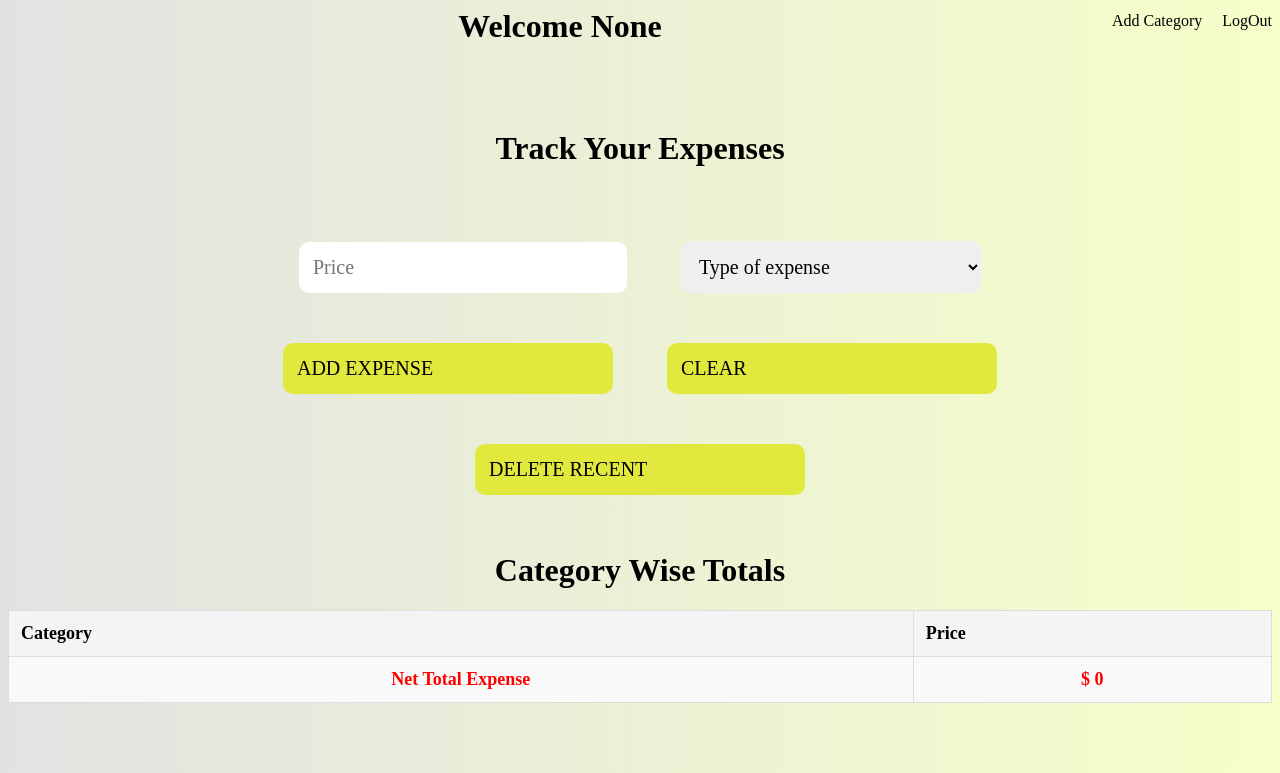
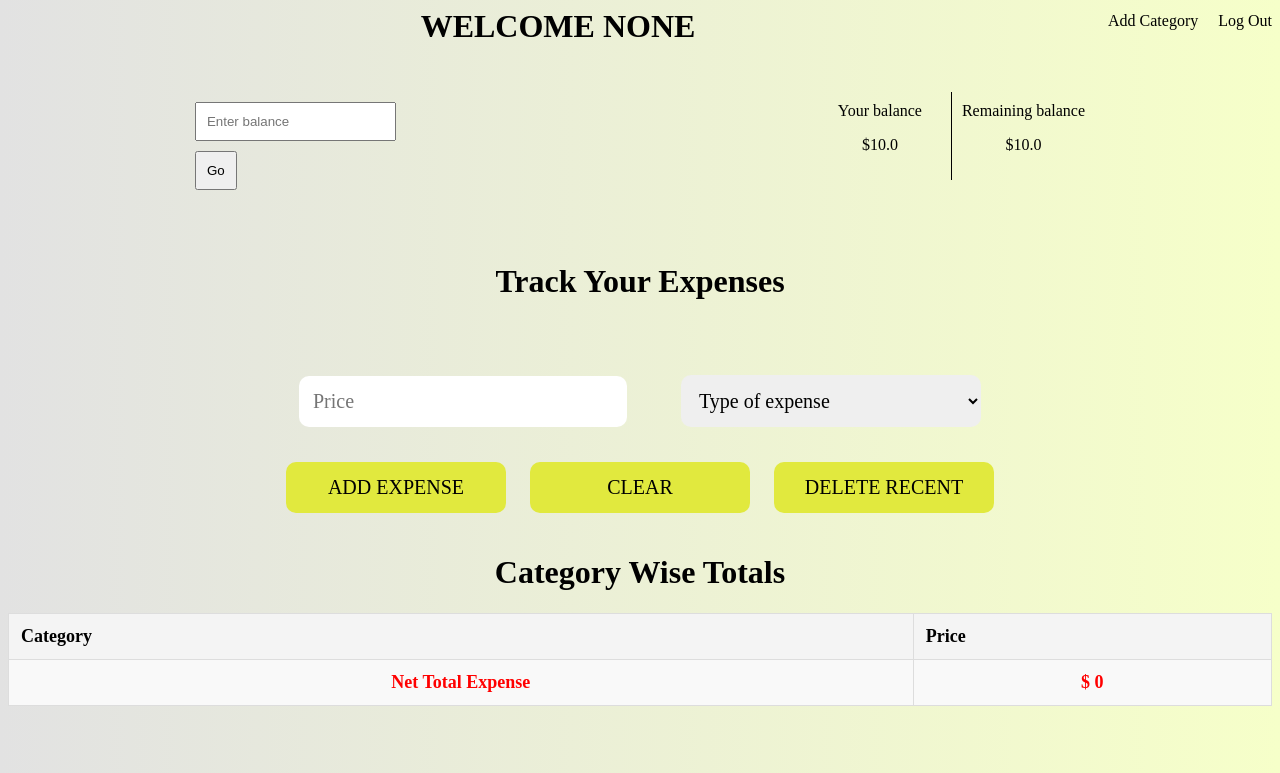
Before and after one commit to siva-sanker/Expense-tracker, a Django app: page /expense/ in a window 1280 px wide. Shown: the top 773 px of the page. Run offline with Django 5.2, Linux system fonts and the light colour scheme; a user stored in the database is signed in; data comes from the database, SQL or seed files in the repository; both versions use the stored data as it was after the commit; tables that the repository leaves empty hold one stand-in row (values such as "Sample post").

Commit message:
balance and remaining balance added

```diff
--- a/app/models.py
+++ b/app/models.py
@@ -6,5 +6,9 @@ class Category(models.Model):
 
 class Expense(models.Model):
     category=models.ForeignKey(Category,on_delete=models.CASCADE)
-    price=models.DecimalField(max_digits=10,decimal_places=2)
+    price=models.FloatField()
     user=models.ForeignKey(User,on_delete=models.CASCADE,null=True)
+
+class Balance(models.Model):
+    balance=models.FloatField()
+    user=models.ForeignKey(User,on_delete=models.CASCADE,null=True)
--- a/app/static/css/expensetracker.css
+++ b/app/static/css/expensetracker.css
@@ -7,12 +7,13 @@ body{
 }
 .heading{
     display: flex;
+    text-align: center;
     justify-content: space-between;
     width: 100%;
-    text-align: center;
 }
 .heading h1{
     margin: auto;
+    text-transform: uppercase;
 }
 .heading .add-category{
     display: flex;
@@ -39,7 +40,7 @@ body{
     /* border: 1px solid black; */
     /* border-radius: 10px; */
     margin-left: 5%;
-    margin-top: 5%;
+    margin-top: 1%;
 }
 .main form{
     /* display: block; */
@@ -67,12 +68,13 @@ form h1{
 .input-box button{
     display: inline-flex;
     padding: 14px;
-    width: 330px;
+    width: 220px;
     border-radius: 10px;
     border: none;
     background-color: #e1e93e;
     text-transform: uppercase;
-    margin: 25px;
+    justify-content: center;
+    margin: 10px;
     font-family: 'Times New Roman', Times, serif;
     font-size: 20px;
 }
@@ -83,7 +85,7 @@ form h1{
 }
 .categorywise ul li{
     display: inline-flex;
-    margin: 50px;
+    margin: 20px;
     text-transform: capitalize;
     font-family: 'Times New Roman', Times, serif;
     font-size: 20px;
@@ -111,3 +113,42 @@ tbody tr:nth-child(even) {
 tbody tr:hover {
     background-color: #f1f1f1;
 }
+
+
+.balanceform{
+    /* display: grid;
+    grid-template-columns: 1fr 1fr; */
+    /* border: 1px solid black; */
+    margin-top: 3%;
+    width: 80%;
+    height: 150px;
+    margin-left: 10%;
+    padding: 0;
+}
+.balanceform form{
+    float: left;
+    /* border: 1px solid; */
+    width: fit-content;
+}
+.balanceform form input{
+    display: block;
+    margin: 10px;
+    padding: 10px;
+}
+.balance{
+    display: grid;
+    grid-template-columns: 1fr 1fr;
+    float: right;
+    width: fit-content;
+    /* border: 1px solid; */
+}
+.curbal{
+    text-align: center;
+    border: none;
+    border-right: 1px solid black;
+    padding: 10px;
+}
+.netbal{
+    text-align: center;
+    padding: 10px;
+}
--- a/app/static/css/homestyle.css
+++ b/app/static/css/homestyle.css
@@ -1,7 +1,7 @@
 @import url('https://fonts.googleapis.com/css2?family=Big+Shoulders:opsz,wght@10..72,100..900&family=Kalnia+Glaze:wght@100..700&family=Shadows+Into+Light&display=swap');
 
 body{
-    background: linear-gradient(90deg, #e2e2e2, #ebf6b5);
+    /* background: linear-gradient(90deg, #e2e2e2, #ebf6b5); */
     color: black;
 }
 header{
--- a/app/templates/expensetracker.html
+++ b/app/templates/expensetracker.html
@@ -13,11 +13,29 @@
         <h1>Welcome {{ username }}</h1>
         <div class="add-category">
             <a href="{% url 'add' %}">Add Category</a>
-            <a href="{% url 'logout' %}">LogOut</a>
+            <a href="{% url 'logout' %}">Log Out</a>
         </div>
     </div>
 
     <div class="main">
+
+        <div class="balanceform" id="balanceForm">
+            <form action="" method="post">
+                {% csrf_token %}
+                <input type="number" name="bal" placeholder="Enter balance">
+                <input type="submit" value="Go">
+            </form>
+            <div class="balance">
+                <div class="curbal">
+                    <label for="">Your balance</label>
+                    <p>${{ bal.balance }}</p>
+                </div>
+                <div class="netbal">
+                    <label for="">Remaining balance</label>
+                    <p>${{ remaining }}</p>
+                </div>
+            </div>
+        </div>
         <form method="post">
             {% csrf_token %}
             <h1>Track Your Expenses</h1>
--- a/app/views.py
+++ b/app/views.py
@@ -6,7 +6,7 @@ from django.contrib.auth.hashers import make_password
 from django.urls import reverse
 from django.http import HttpResponse
 from django.db.models import Sum
-from .models import Category,Expense
+from .models import Category,Expense,Balance
 
 def home(request):
     return render(request,'home.html')
@@ -62,7 +62,15 @@ def expense(request):
     categories=Category.objects.all()
 
     if request.method=='POST':
-        if 'add_expense' in request.POST:
+        if 'bal' in request.POST:
+            amount=request.POST.get('bal')
+            if amount:
+                Balance.objects.update_or_create(
+                    user=request.user,
+                    defaults={'balance': amount}
+                )
+
+        elif 'add_expense' in request.POST:
             price=float(request.POST['price'])
             cat_id=request.POST['category']
 
@@ -75,6 +83,7 @@ def expense(request):
         elif 'delete_expense' in request.POST:
             Expense.objects.filter(user=request.user).delete()
             return redirect('expense')
+
         elif 'delete_one' in request.POST:
             item=Expense.objects.order_by("-id").first()    #?????
             if item:
@@ -82,7 +91,14 @@ def expense(request):
 
     expenses=Expense.objects.filter(user=request.user)
 
+    try:
+        b=Balance.objects.get(user=request.user)
+    except Balance.DoesNotExist:
+        b=None
+
     total_expense=sum(float(expense.price) for expense in expenses)
+
+    remaining_balance = b.balance - total_expense if b else 0
 
     category_sum=(Expense.objects.filter(user=request.user).values('category__name').annotate(total=Sum('price')))
 
@@ -91,9 +107,14 @@ def expense(request):
         'categories':categories,
         'expenses':expenses,
         'total_expense':total_expense,
-        'category_wise_sum':category_sum})
+        'category_wise_sum':category_sum,
+        'bal':b,
+        'remaining':remaining_balance})
 
 def logout_user(request):
+    if request.user.is_authenticated:
+        Balance.objects.filter(user=request.user).delete()
+
     logout(request)
     return HttpResponse('''
         <script>
--- a/expense/urls.py
+++ b/expense/urls.py
@@ -24,5 +24,5 @@ urlpatterns = [
     path('signup/',views.signup,name='signup'),
     path('expense/',views.expense,name='expense'),
     path('logout/',views.logout_user,name='logout'),
-    path('addc/',views.addc,name='add')
+    path('addc/',views.addc,name='add'),
 ]
```
Also changed, not shown: app/migrations/0004_balance.py (added), app/migrations/0005_balance_user.py (added), app/migrations/0006_alter_balance_user.py (added), app/migrations/0007_alter_balance_user_alter_expense_price.py (added), app/migrations/0008_alter_expense_price.py (added), app/migrations/0009_alter_expense_price.py (added), app/migrations/0010_alter_expense_price.py (added), app/migrations/0011_alter_expense_price.py (added), db.sqlite3 (added).
